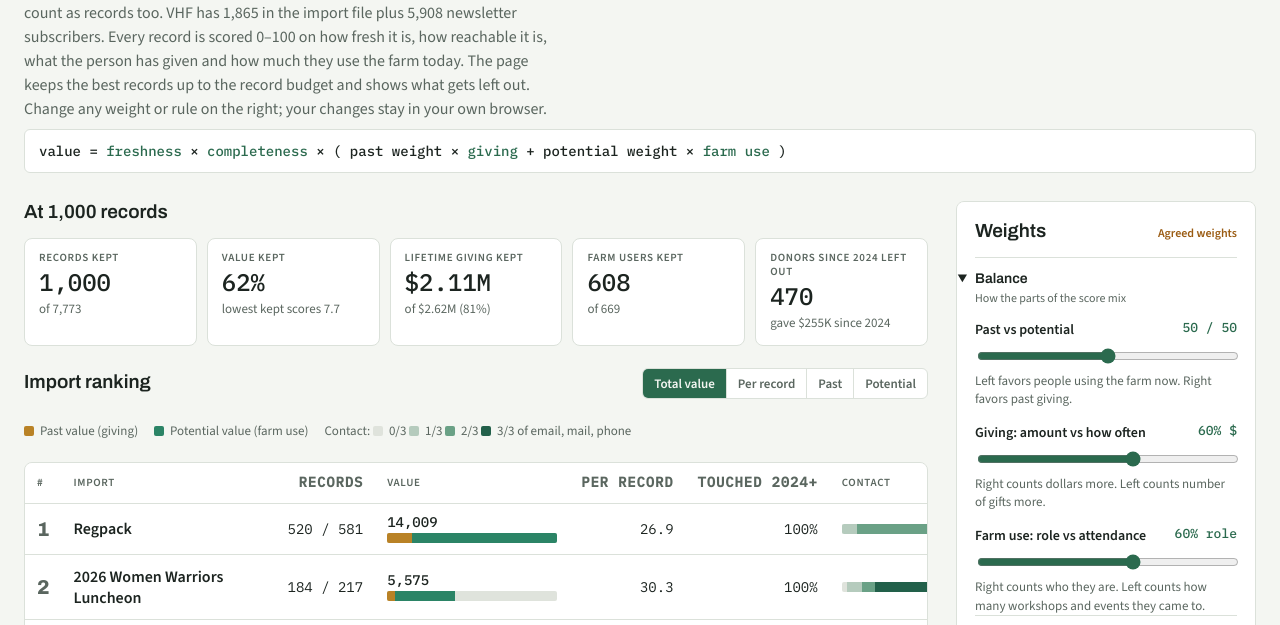
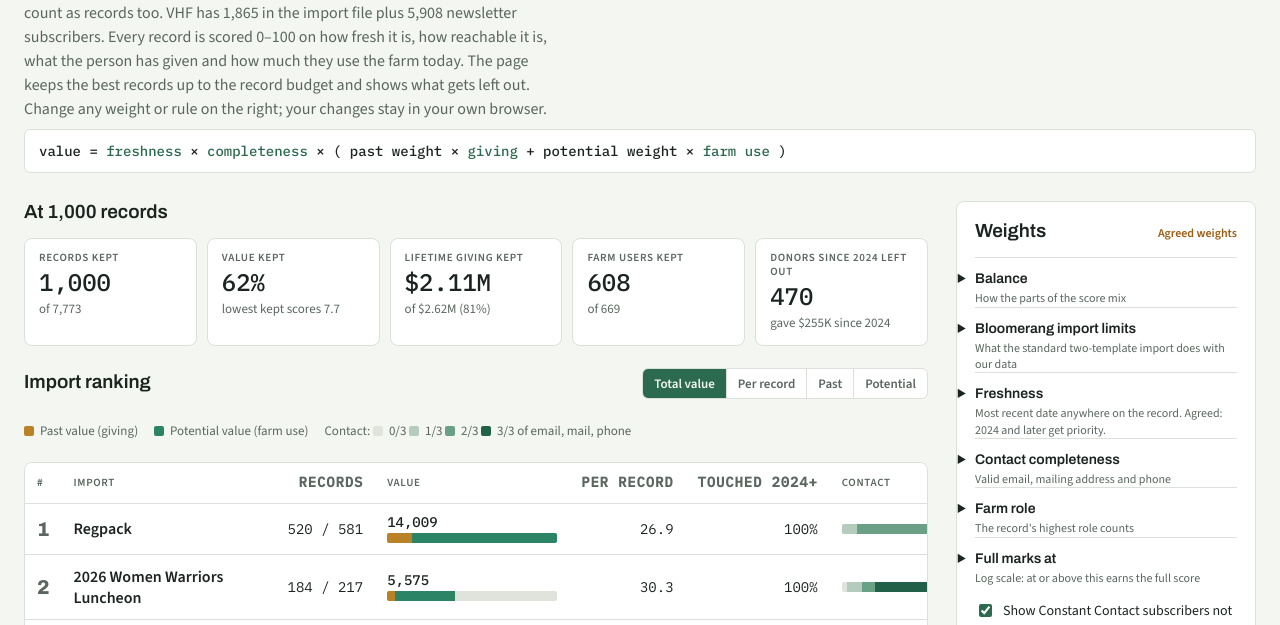
Before and after one commit to hambats/vhf-import-value, a plain HTML site: page index.html in a window 1280 px wide. Shown: the part 131-756 px from the top of the page. Drawn offline with nearby package versions, Linux system fonts and the light colour scheme.

Commit message:
v8 scores (Nov 18, 2026)

```diff
--- a/index.html
+++ b/index.html
@@ -217,11 +217,11 @@ const pct = v => Math.round(v * 100);
 const YEARS = [['2026', '2026'], ['2025', '2025'], ['2024', '2024'], ['2023', '2023'], ['2022', '2022'], ['older', 'Before 2022'], ['none', 'No date found']];
 const ROLES = Object.keys(DF.role).filter(r => r !== 'None');
 const GROUPS = [
-  { title: 'Balance', hint: 'How the parts of the score mix', open: true, ctls: [
+  { title: 'Balance', hint: 'How the parts of the score mix', ctls: [
     { k: 'past', label: 'Past vs potential', fmt: v => `${100 - pct(v)} / ${pct(v)}`, note: 'Left favors people using the farm now. Right favors past giving.' },
     { k: 'amt', label: 'Giving: amount vs how often', fmt: v => `${pct(v)}% $`, note: 'Right counts dollars more. Left counts number of gifts more.' },
     { k: 'roleShare', label: 'Farm use: role vs attendance', fmt: v => `${pct(v)}% role`, note: 'Right counts who they are. Left counts how many workshops and events they came to.' } ] },
-  { title: 'Bloomerang import limits', hint: 'What the standard two-template import does with our data', open: true, ctls: [
+  { title: 'Bloomerang import limits', hint: 'What the standard two-template import does with our data', ctls: [
     { k: 'budget', label: 'Record budget (price band)', opts: [0, ...D.bands.map(b => b[0])],
       fmt: v => v ? `${fmtN(v)} · ${D.bands.find(b => b[0] === v)[1]}` : 'No limit',
       note: 'Bloomerang prices the CRM by record count. Records are kept best value first; pass-through accounts are always kept because they hold gift history.' },
@@ -230,7 +230,7 @@ const GROUPS = [
     { k: 'lockUsers', label: 'Always keep current farm users', opts: [0, 1], fmt: v => v ? 'Yes' : 'No',
       note: 'Veterans, families, caregivers, volunteers and workshop attendees.' },
     { k: 'noname', label: 'No name: imports as "Friend Unknown"', note: 'Bloomerang fills a blank first name with "Friend" and a blank last name with "Unknown". Proposed weight, not part of the 11/18 agreement.' } ] },
-  { title: 'Freshness', hint: 'Most recent date anywhere on the record. Agreed: 2024 and later get priority.', open: true,
+  { title: 'Freshness', hint: 'Most recent date anywhere on the record. Agreed: 2024 and later get priority.',
     ctls: YEARS.map(([y, l]) => ({ k: 'f_' + y, label: l })) },
   { title: 'Contact completeness', hint: 'Valid email, mailing address and phone',
     ctls: [3, 2, 1, 0].map(n => ({ k: 'c_' + n, label: n ? `${n} of 3` : 'Name only' })) },
```
